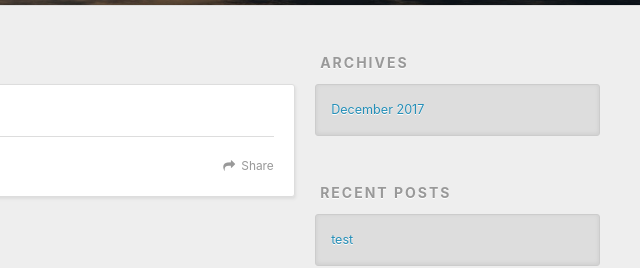
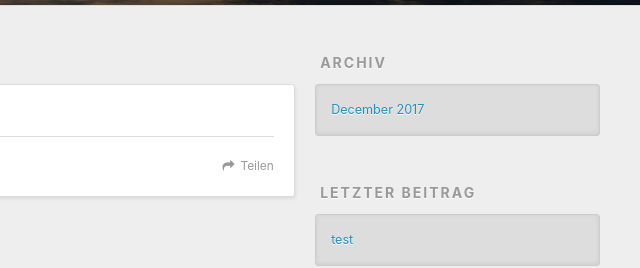
Before and after one commit to Channing-Cheng/Channing-Cheng.github.io, a plain HTML site: page index.html in a window 1280 px wide. Shown: the part 295-563 px from the top of the page, 640-1280 px from the left. Drawn offline with nearby package versions, Linux system fonts and the light colour scheme.

Commit message:
Site updated: 2017-12-13 17:57:13

```diff
--- a/index.html
+++ b/index.html
@@ -53,7 +53,7 @@
 
           <a id="nav-rss-link" class="nav-icon" href="/atom.xml" title="RSS Feed"></a>
 
-        <a id="nav-search-btn" class="nav-icon" title="Search"></a>
+        <a id="nav-search-btn" class="nav-icon" title="Suche"></a>
       </nav>
       <div id="search-form-wrap">
         <form action="//google.com/search" method="get" accept-charset="UTF-8" class="search-form"><input type="search" name="q" class="search-form-input" placeholder="Search"><button type="submit" class="search-form-submit">&#xF002;</button><input type="hidden" name="sitesearch" value="http://yoursite.com"></form>
@@ -90,7 +90,7 @@
 
     </div>
     <footer class="article-footer">
-      <a data-url="http://yoursite.com/2017/12/13/test/" data-id="cjb4pc9zp000091qi0tyzrkv4" class="article-share-link">Share</a>
+      <a data-url="http://yoursite.com/2017/12/13/test/" data-id="cjb4pe0kn00009pqinw63rba9" class="article-share-link">Teilen</a>
 
 
     </footer>
@@ -116,7 +116,7 @@
 
 
   <div class="widget-wrap">
-    <h3 class="widget-title">Archives</h3>
+    <h3 class="widget-title">Archiv</h3>
     <div class="widget">
       <ul class="archive-list"><li class="archive-list-item"><a class="archive-list-link" href="/archives/2017/12/">December 2017</a></li></ul>
     </div>
@@ -126,7 +126,7 @@
 
 
   <div class="widget-wrap">
-    <h3 class="widget-title">Recent Posts</h3>
+    <h3 class="widget-title">letzter Beitrag</h3>
     <div class="widget">
       <ul>
 
```
Also changed, not shown: 2017/12/13/test/index.html (+4 -4 lines), archives/2017/12/index.html (+4 -4 lines), archives/2017/index.html (+4 -4 lines), archives/index.html (+4 -4 lines).
